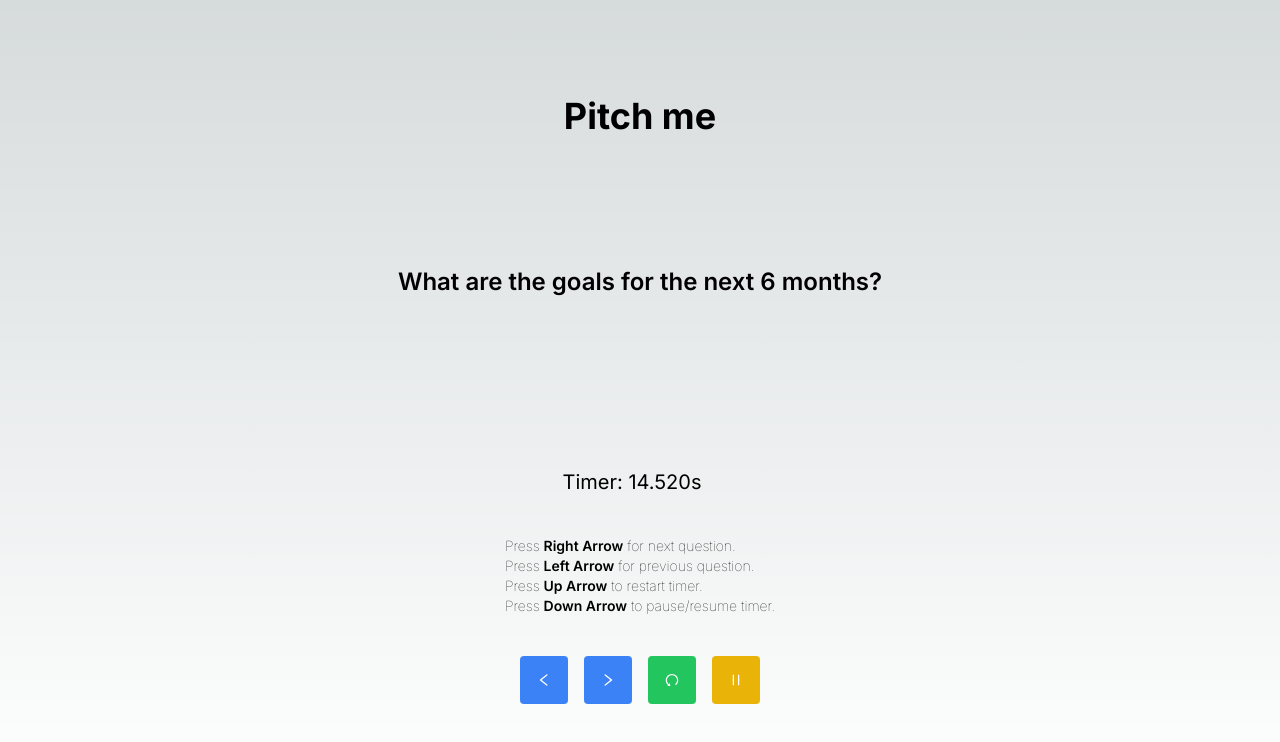
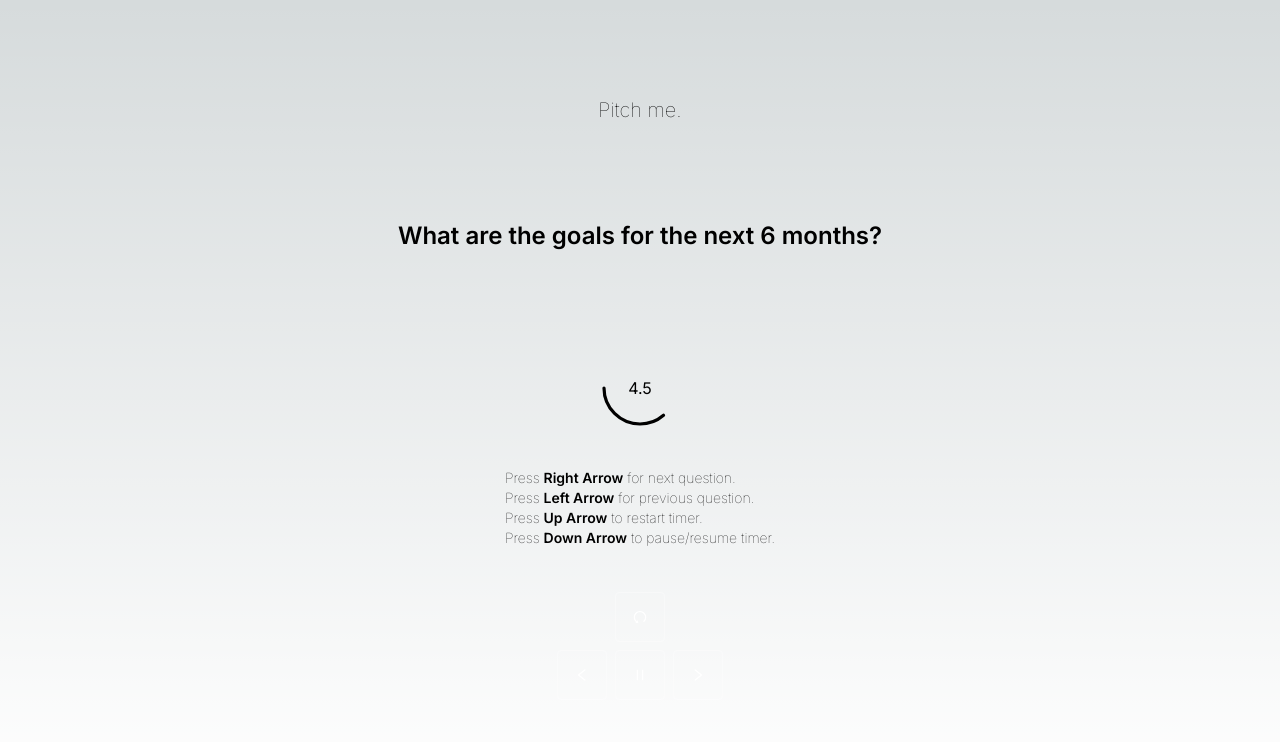
Before and after one commit to asim-shrestha/pitch-me, a Next.js app: page / in a window 1280 px wide. Shown: the top 742 px of the page. Built offline with nearby package versions, Linux system fonts and the light colour scheme.

Commit message:
🔥 Update styling

```diff
--- a/src/app/page.tsx
+++ b/src/app/page.tsx
@@ -1,21 +1,17 @@
 // pages/index.tsx
 "use client";
 
-import { useState, useEffect, useRef } from 'react';
-import {
-  AiOutlineLeft,
-  AiOutlineRight,
-  AiOutlineUp,
-  AiOutlineDown,
-  AiOutlineUndo,
-  AiOutlinePause, AiOutlinePlayCircle
-} from 'react-icons/ai';
-import { getQuestions, QUESTIONS } from "@/app/questions";
+import { ReactNode, useEffect, useRef, useState } from 'react';
+import { AiOutlineLeft, AiOutlinePause, AiOutlinePlayCircle, AiOutlineRight, AiOutlineUndo } from 'react-icons/ai';
+import { getQuestions } from "@/app/questions";
+import clsx from "clsx";
+import LoadingSpinner from "@/app/spinner";
 
 export default function Home() {
+  const maxTime = 10;
   const [questions, setQuestions] = useState<string[]>([]);
   const [currentIndex, setCurrentIndex] = useState(0);
-  const [timer, setTimer] = useState(20.000); // 20 seconds with milliseconds
+  const [timer, setTimer] = useState(maxTime);
   const [isPaused, setIsPaused] = useState(false);
   const intervalRef = useRef<NodeJS.Timeout | null>(null);
 
@@ -50,7 +46,7 @@ export default function Home() {
 
   const resetTimer = () => {
     if (intervalRef.current) clearInterval(intervalRef.current);
-    setTimer(20.000);
+    setTimer(maxTime);
     startTimer();
     console.log("Reset")
   };
@@ -91,31 +87,66 @@ export default function Home() {
   }, [currentIndex, isPaused]);
 
   return (
-    <main className="flex min-h-screen flex-col items-center justify-between p-6 sm:p-24">
-      <h1 className="text-4xl font-bold text-center">
-        Pitch me
+    <main className="flex min-h-screen flex-col items-center justify-between p-6 sm:p-24 gap-10">
+      <h1 className="text-xl font-thin text-center">
+        Pitch me.
       </h1>
       <div className="flex-1 grid place-items-center">
         <p className="text-2xl font-semibold text-center">{questions[currentIndex]}</p>
       </div>
-      <div className="mt-10 flex items-center">
-        <p className="text-xl mr-4">Timer: {timer.toFixed(3)}s</p>
-        {isPaused && <span className="bg-red-500 text-white px-2 py-1 rounded">Paused</span>}
+      <div className="flex items-center justify-center relative">
+        {
+          timer > 0 ? (
+            <>
+              <div className="top-0 right-0 h-20 w-20">
+                <LoadingSpinner timer={maxTime - timer} totalDuration={maxTime} />
+              </div>
+              <div className="absolute">{timer.toFixed(1)}</div>
+              <span className={clsx("bg-red-500 text-white px-2 py-1 rounded", isPaused ? "flex" : "hidden")}>
+                Paused
+              </span>
+            </>
+          ) : (
+            <span className="bg-red-500 text-white text-2xl px-2 py-1 rounded ml-4">
+        Goodbye seed round 😢
+      </span>
+          )
+        }
       </div>
-      <div className="mt-10 font-thin text-sm">
+      <div className=" font-thin text-sm">
         <p>Press <span className="font-semibold">Right Arrow</span> for next question.</p>
         <p>Press <span className="font-semibold">Left Arrow</span> for previous question.</p>
         <p>Press <span className="font-semibold">Up Arrow</span> to restart timer.</p>
         <p>Press <span className="font-semibold">Down Arrow</span> to pause/resume timer.</p>
       </div>
-      <div className="mt-10 flex space-x-4">
-        <button className="bg-blue-500 hover:bg-blue-600 p-4 rounded text-white" onClick={() => updateIndex( currentIndex - 1)}><AiOutlineLeft /></button>
-        <button className="bg-blue-500 hover:bg-blue-600 p-4 rounded text-white" onClick={() => updateIndex(currentIndex + 1)}><AiOutlineRight /></button>
-        <button className="bg-green-500 hover:bg-green-600 p-4 rounded text-white" onClick={resetTimer}><AiOutlineUndo /></button>
-        <button className="bg-yellow-500 hover:bg-yellow-600 p-4 rounded text-white" onClick={() => (isPaused ? playTimer() : pauseTimer())}>{
-          isPaused ? <AiOutlinePlayCircle /> : <AiOutlinePause />
-        }</button>
+      <div className="flex flex-col items-center">
+        <Button onClick={resetTimer}><AiOutlineUndo /></Button>
+        <div>
+          <Button onClick={() => updateIndex(currentIndex - 1)}><AiOutlineLeft /></Button>
+          <Button onClick={() => (isPaused ? playTimer() : pauseTimer())}>
+            {
+              isPaused ? <AiOutlinePlayCircle /> : <AiOutlinePause />
+            }
+          </Button>
+          <Button onClick={() => updateIndex(currentIndex + 1)}><AiOutlineRight /></Button>
+        </div>
       </div>
     </main>
   )
 }
+
+type ButtonProps = {
+  className?: string;
+  onClick?: () => void;
+  children: ReactNode;
+}
+const Button = ({ className, onClick, children }: ButtonProps) => {
+  return (
+    <button
+      className={clsx("p-4 rounded text-white border border-white/30 m-1 hover:bg-white/10 transition-colors duration-300", className)}
+      onClick={onClick}
+    >
+      {children}
+    </button>
+  );
+};
--- /dev/null
+++ b/src/app/spinner.tsx
@@ -0,0 +1,35 @@
+import React, { useEffect } from "react";
+import { motion, useAnimation } from "framer-motion";
+
+function LoadingSpinner({ timer, totalDuration }: { timer: number, totalDuration: number }) {
+  const controls = useAnimation();
+
+  useEffect(() => {
+    const percentage = (timer / totalDuration) * 100;
+    controls.start({ pathLength: percentage / 100 }).then(r => console.log(r));
+  }, [timer, controls, totalDuration]);
+
+  return (
+    <motion.svg
+      className="circle"
+      viewBox="0 0 100 100"
+      xmlns="http://www.w3.org/2000/svg"
+    >
+      <motion.path
+        fill="none"
+        strokeWidth="4"
+        stroke="currentColor"
+        d="M 50, 50 m -45, 0 a 45,45 0 1,0 90,0 a 45,45 0 1,0 -90,0"
+        strokeLinecap="round"
+        initial={false}
+        animate={controls}
+        variants={{
+          hidden: { pathLength: 0 },
+          visible: { pathLength: 1 },
+        }}
+      />
+    </motion.svg>
+  );
+}
+
+export default LoadingSpinner;
```
